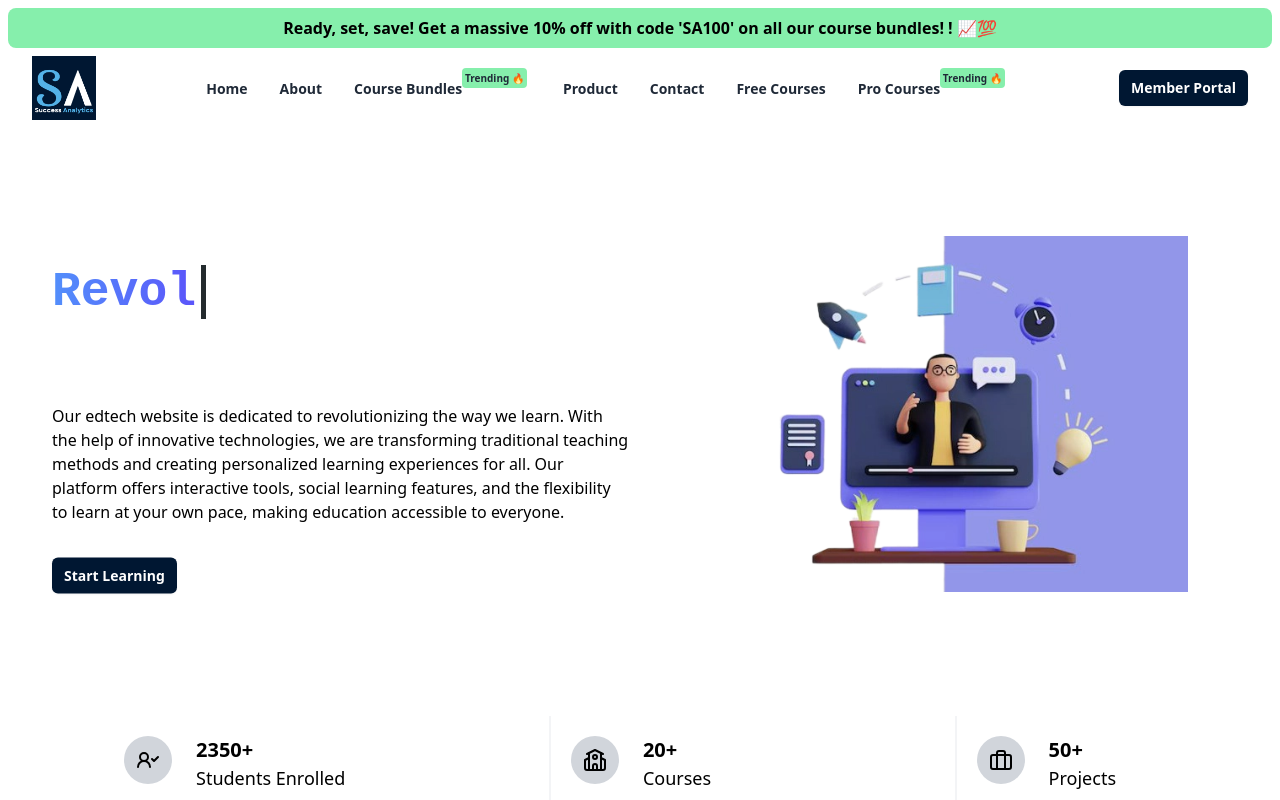
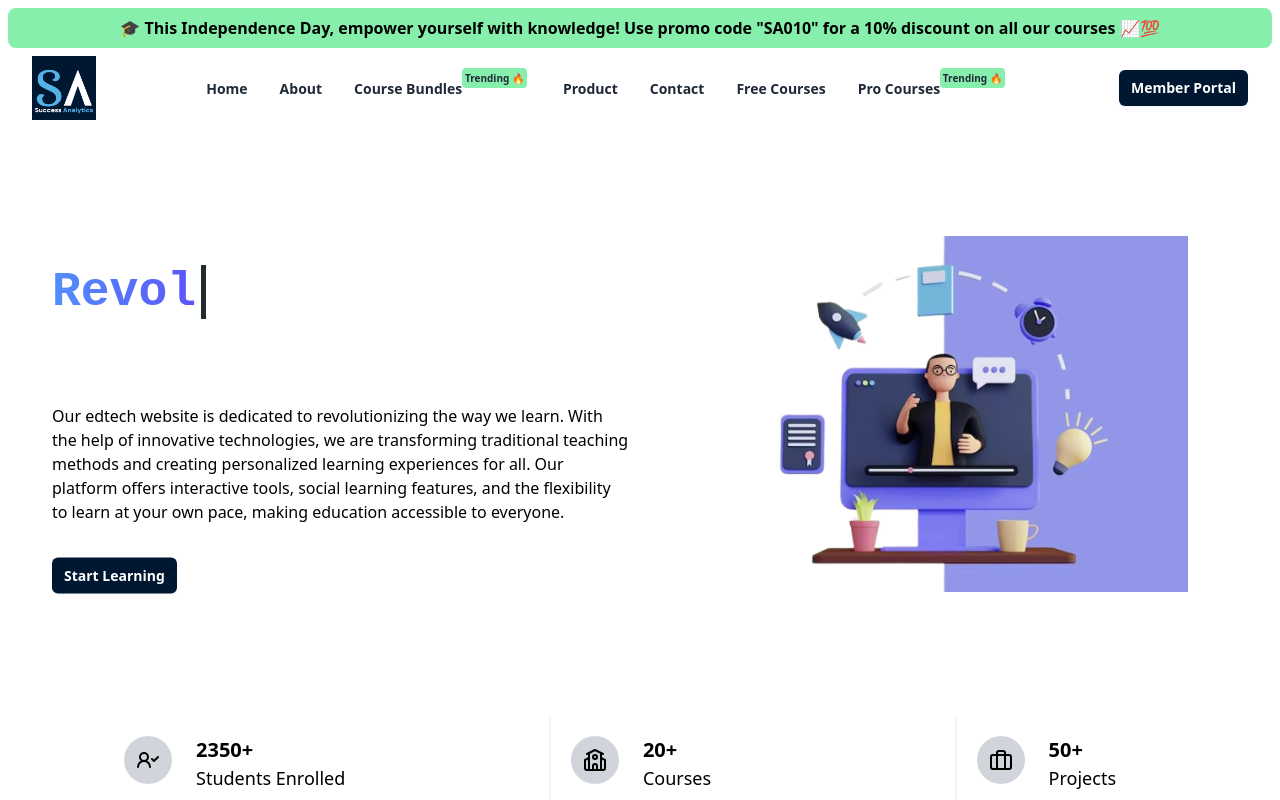
Before and after one commit to mithun-srinivas/sa-portal-integrated, a React (Create React App) app: page / in a window 1280 px wide. Shown: the top 800 px of the page. Built offline with nearby package versions, Linux system fonts and the light colour scheme; what tailwindcss-animated would draw is missing.

Commit message:
Independence Day

```diff
--- a/src/pages/About.js
+++ b/src/pages/About.js
@@ -38,8 +38,7 @@ export function About() {
     <>
       <div className="bg-green-300 p-2 rounded-lg mb-0 m-2">
         <h5 className="text-center font-semibold">
-          Ready, set, save! Get a massive 10% off with code 'SA100' on all our
-          course bundles! ! 📈💯{" "}
+          🎓 This Independence Day, empower yourself with knowledge! Use promo code "SA010" for a 10% discount on all our courses 📈💯{" "}
         </h5>
       </div>
       <Header />
--- a/src/pages/Contact.js
+++ b/src/pages/Contact.js
@@ -27,8 +27,7 @@ export function Contact() {
     <div>
       <div className="bg-green-300 p-2 rounded-lg mb-0 m-2">
         <h5 className="text-center font-semibold">
-          Ready, set, save! Get a massive 10% off with code 'SA100' on all our
-          course bundles! ! 📈💯{" "}
+          🎓 This Independence Day, empower yourself with knowledge! Use promo code "SA010" for a 10% discount on all our courses 📈💯{" "}
         </h5>
       </div>
       <Header />
--- a/src/pages/CourseBundles.js
+++ b/src/pages/CourseBundles.js
@@ -15,8 +15,7 @@ const CourseBundles = () => {
     <>
       <div className="bg-green-300 p-2 rounded-lg mb-0 m-2">
         <h5 className="text-center font-semibold">
-          Ready, set, save! Get a massive 10% off with code 'SA100' on all our
-          course bundles! ! 📈💯{" "}
+          🎓 This Independence Day, empower yourself with knowledge! Use promo code "SA010" for a 10% discount on all our courses 📈💯{" "}
         </h5>
       </div>
       <Header />
--- a/src/pages/FreeCourses.js
+++ b/src/pages/FreeCourses.js
@@ -13,8 +13,7 @@ const FreeCourseSection = () => {
     <>
       <div className="bg-green-300 p-2 rounded-lg mb-0 m-2">
         <h5 className="text-center font-semibold">
-          Ready, set, save! Get a massive 10% off with code 'SA100' on all our
-          course bundles! ! 📈💯{" "}
+          🎓 This Independence Day, empower yourself with knowledge! Use promo code "SA010" for a 10% discount on all our courses 📈💯{" "}
         </h5>
       </div>
       <Header />
@@ -36,6 +35,16 @@ const FreeCourseSection = () => {
       <ScrollAnimationWrapper className="w-full flex flex-col py-4 pb-20">
         <motion.div variants={scrollAnimation}>
           <div className="flex justify-center gap-5 flex-wrap">
+            <CourseCard
+              image="https://courses.successanalytics.in/_next/image?url=https%3A%2F%2Fdz8fbjd9gwp2s.cloudfront.net%2Fcourses%2F64d5b3ffe4b09357eb8863d5%2Fcover%2F2023-08-13T04%3A29%3A54.924Z.jpg&w=1920&q=75"
+              title="Job Search Program ( Data Science / Data Analytics / Big Data )"
+              desc="Complete Job Search Program"
+              resLink="https://successanalytics.graphy.com/courses/Job-Search-Program--Data-Science--Data-Analytics--Big-Data--64d5b3ffe4b09357eb8863d5-64d5b3ffe4b09357eb8863d5"
+              currPrice="FREE"
+              actPrice="Rs. 2000"
+              off="100"
+              link="https://successanalytics.graphy.com/courses/Job-Search-Program--Data-Science--Data-Analytics--Big-Data--64d5b3ffe4b09357eb8863d5-64d5b3ffe4b09357eb8863d5"
+            ></CourseCard>
             <CourseCard
               image="https://dz8fbjd9gwp2s.cloudfront.net/courses/64bff7c8e4b0c90453dc8ab2/64bff7c8e4b0c90453dc8ab2_scaled_cover.jpg?v=2"
               title="Complete Book Recommendation System Project"
--- a/src/pages/Home.js
+++ b/src/pages/Home.js
@@ -12,8 +12,7 @@ const Home = () => {
     <>
       <div className="bg-green-300 p-2 rounded-lg mb-0 m-2">
         <h5 className="text-center font-semibold">
-          Ready, set, save! Get a massive 10% off with code 'SA100' on all our
-          course bundles! ! 📈💯{" "}
+          🎓 This Independence Day, empower yourself with knowledge! Use promo code "SA010" for a 10% discount on all our courses 📈💯
         </h5>
       </div>
       <Header />
--- a/src/pages/ProCourses.js
+++ b/src/pages/ProCourses.js
@@ -15,8 +15,7 @@ const ProCourseSection = () => {
     <>
       <div className="bg-green-300 p-2 rounded-lg mb-0 m-2">
         <h5 className="text-center font-semibold">
-          Ready, set, save! Get a massive 10% off with code 'SA100' on all our
-          course bundles! ! 📈💯{" "}
+          🎓 This Independence Day, empower yourself with knowledge! Use promo code "SA010" for a 10% discount on all our courses 📈💯{" "}
         </h5>
       </div>
       <Header />
@@ -36,6 +35,16 @@ const ProCourseSection = () => {
         </motion.p>
       </ScrollAnimationWrapper>
       <div className="flex justify-center gap-5 flex-wrap">
+        <CourseCard
+          image="https://courses.successanalytics.in/_next/image?url=https%3A%2F%2Fdz8fbjd9gwp2s.cloudfront.net%2Fcourses%2F64d7c380e4b0a39e912c3ee0%2Fcover%2F2023-08-13T04%3A18%3A48.652Z.jpg&w=1920&q=75"
+          title="Mastery in Python Modular Coding Zero to Hero"
+          desc="Employees who knows Python Modular Coding earn an average of ₹17lakhs."
+          resLink="https://www.upgrad.com/blog/python-developer-salary-india-freshers-experienced/"
+          currPrice="Rs. 799"
+          actPrice="Rs. 2000"
+          off="60"
+          link="https://successanalytics.graphy.com/courses/Mastery-in-Python-Modular-Coding-Zero-to-Hero-64d7c380e4b0a39e912c3ee0-64d7c380e4b0a39e912c3ee0"
+        ></CourseCard>
         <CourseCard
           image="https://dz8fbjd9gwp2s.cloudfront.net/courses/64c67e14e4b0ec2585efb130/64c67e14e4b0ec2585efb130_scaled_cover.jpg?v=1"
           title="Building an Online Retailer Segmentation Project"
--- a/src/pages/Product.js
+++ b/src/pages/Product.js
@@ -6,8 +6,7 @@ export function Product() {
     <>
       <div className="bg-green-300 p-2 rounded-lg mb-0 m-2">
         <h5 className="text-center font-semibold">
-          Ready, set, save! Get a massive 10% off with code 'SA100' on all our
-          course bundles! ! 📈💯{" "}
+          🎓 This Independence Day, empower yourself with knowledge! Use promo code "SA010" for a 10% discount on all our courses 📈💯{" "}
         </h5>
       </div>
       <Header />
```
